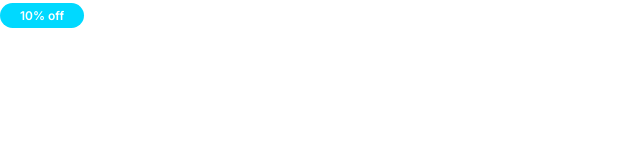
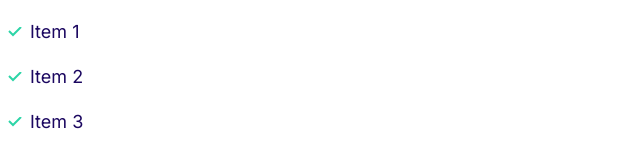
Before and after one commit to adamminchella/firstwebsite, a plain HTML site: page index.html in a window 1280 px wide. Shown: the whole page, without its empty margins (0-640 px from the left). Drawn offline with Linux system fonts and the light colour scheme.

Commit message:
Styling lists.

```diff
--- a/CSS/styles.css
+++ b/CSS/styles.css
@@ -117,3 +117,32 @@ a {
     font-size: 1.2rem;
   }
 }
+
+/* Lists */
+
+.list {
+  list-style: none;
+  padding-left: 0;
+  color: var(--color-headings);
+}
+
+.list--inline .list__item {
+  display: inline-block;
+  margin-right: 2rem;
+}
+
+.list--tick {
+  list-style-image: url(../Images/tick.svg);
+  padding-left: 3rem;
+}
+
+.list--tick .list__item {
+  padding-left: 0.5rem;
+  margin-bottom: 1.8rem;
+}
+
+@media screen and (min-width: 1024px) {
+  .list--tick .list__item {
+    padding-left: 0;
+  }
+}
--- a/index.html
+++ b/index.html
@@ -15,6 +15,10 @@
     <link rel="stylesheet" href="/CSS/styles.css" />
   </head>
   <body>
-    <span class="badge badge--secondary badge--small">10% off</span>
+    <ul class="list list--tick">
+      <li class="list__item">Item 1</li>
+      <li class="list__item">Item 2</li>
+      <li class="list__item">Item 3</li>
+    </ul>
   </body>
 </html>
```
Also changed, not shown: Components/lists.html (added, +5 -0 lines), Images/tick.svg (added).
